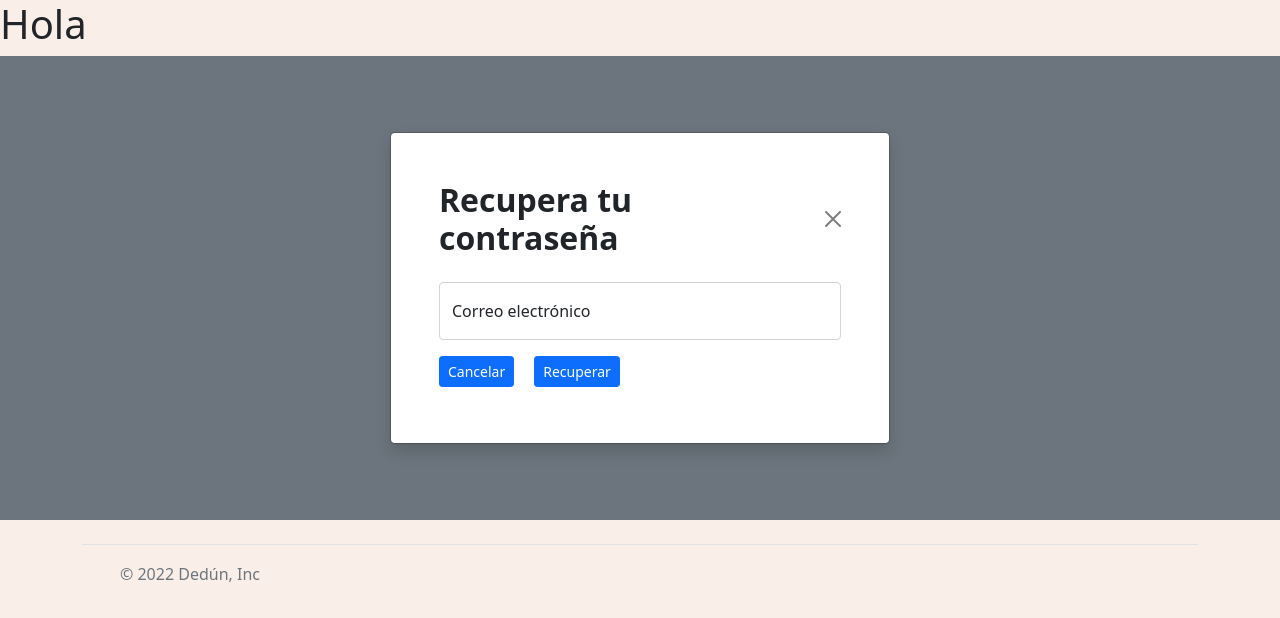
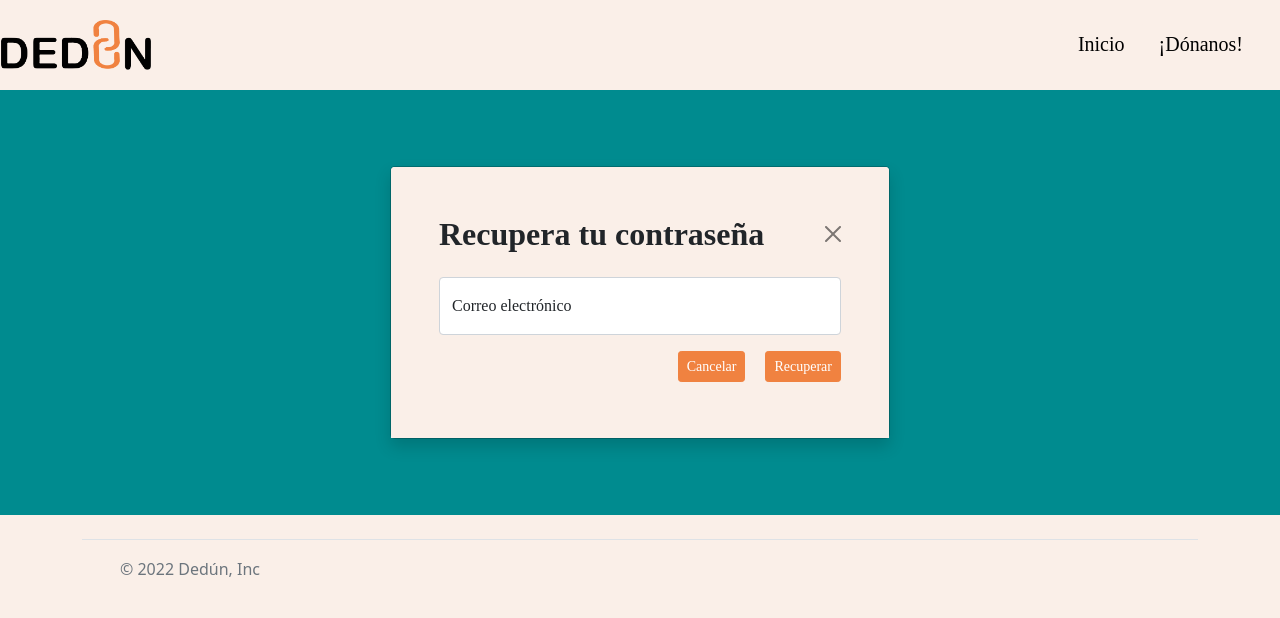
Before and after one commit to AlejandroUN/Ded-n, a Vue app in the folder frontend/: page /recuperarContrasena in a window 1280 px wide. Shown: the top 618 px of the page. Built offline with nearby package versions, Linux system fonts and the light colour scheme.

Commit message:
Vista de recuperar contraseña

```diff
--- a/frontend/src/views/Home.vue
+++ b/frontend/src/views/Home.vue
@@ -18,16 +18,13 @@
         </div>
       </div>
       <div class="col-md-10 mx-auto col-lg-5 font">
-        <form class="p-4 p-md-5 border rounded-3 bg-light fondo2">
-
-
-
-
+        <form class="p-4 p-md-5 border rounded-3 bg-light">
           <router-link to="/IniciarSesion">
             <button class="w-100 btn btn-sm btn-primary color" type="submit">
               Iniciar Sesión
             </button>
-          </router-link> <router-view/>
+          </router-link>
+          <router-view />
 
           <hr class="my-4" />
           <router-link to="/crearCuenta">
@@ -39,50 +36,44 @@
       </div>
     </div>
   </div>
-
 </template>
 
 <script>
-        import AuthenticationService from '@/services/AuthenticationService'
-        import Swal from 'sweetalert2'
+import AuthenticationService from "@/services/AuthenticationService";
+import Swal from "sweetalert2";
 export default {
   data() {
     return {
       email: "",
       password: "",
-                }
+    };
   },
   methods: {
     async login() {
-
-					try{
-                    	await AuthenticationService.login({ // eslint-disable-line no-mixed-spaces-and-tabs
+      try {
+        await AuthenticationService.login({
+          // eslint-disable-line no-mixed-spaces-and-tabs
           email: this.email, // eslint-disable-line no-mixed-spaces-and-tabs
-                        	password: this.password // eslint-disable-line no-mixed-spaces-and-tabs
-                    	}) // eslint-disable-line no-mixed-spaces-and-tabs
+          password: this.password, // eslint-disable-line no-mixed-spaces-and-tabs
+        }); // eslint-disable-line no-mixed-spaces-and-tabs
 
         this.$router.replace({ path: "/entrarPerfil" });
-					} catch(error){
-
-						this.error = error.response.data.error
+      } catch (error) {
+        this.error = error.response.data.error;
         Swal.fire({
-                        icon: 'error',
-                        title: 'Error',
+          icon: "error",
+          title: "Error",
           text: this.error,
-                                })
+        });
       }
-                }
-            }
-        }
+    },
+  },
+};
 </script>
 
 <style>
 .font {
   font-family: AvantGarde !important;
-}
-
-.fondo2 {
-  background-color: #e1f7f7;
 }
 
 .color {
--- a/frontend/src/views/recuperarContrasena.vue
+++ b/frontend/src/views/recuperarContrasena.vue
@@ -1,18 +1,36 @@
 <template>
   <div id="app">
-    <header>
-      <h1>Hola</h1>
+    <header class="margin font">
+      <img src="../assets/logo.png" height="50" />
+      <nav class="nav justify-content-center float-md-end right">
+        <router-link to="/"
+          ><button
+            class="w-100 btn btn-lg btn-primary color_fuente color2"
+            type="submit"
+          >
+            Inicio
+          </button></router-link
+        >
+        <router-link to=""
+          ><button
+            class="w-100 btn btn-lg btn-primary color_fuente color2"
+            type="submit"
+          >
+            ¡Dónanos!
+          </button></router-link
+        >
+      </nav>
     </header>
 
     <div
-      class="modal modal-signin position-static d-block bg-secondary py-5"
+      class="modal modal-signin position-static d-block py-5 bg"
       tabindex="-1"
       role="dialog"
       id="modalSignin"
     >
       <div class="modal-dialog" role="document">
         <div class="modal-content rounded-5 shadow">
-          <div class="modal-header p-5 pb-4 border-bottom-0">
+          <div class="modal-header p-5 pb-4 border-bottom-0 fondo2 font">
             <!-- <h5 class="modal-title">Modal title</h5> -->
             <h2 class="fw-bold mb-0">Recupera tu contraseña</h2>
             <button
@@ -23,8 +41,8 @@
             ></button>
           </div>
 
-          <div class="modal-body p-5 pt-0">
-            <form class="">
+          <div class="modal-body p-5 pt-0 fondo2">
+            <form class="font">
               <div class="form-floating mb-3">
                 <input
                   type="email"
@@ -34,21 +52,23 @@
                 />
                 <label for="floatingInput">Correo electrónico</label>
               </div>
-
-              <button
-                class="mb-2 btn btn-sm rounded-4 btn-primary"
-                type="submit"
-              >
-                Cancelar
-              </button>
-
-              <button
-                class="mb-2 btn btn-sm rounded-4 btn-primary left"
-                type="submit"
-                v-on:click="recuperar()"
-              >
-                Recuperar
-              </button>
+              <router-link to="">
+                <button
+                  class="mb-2 btn btn-sm rounded-4 btn-primary floatr color"
+                  type="submit"
+                >
+                  Recuperar
+                </button>
+              </router-link>
+              <router-link to="/iniciarSesion">
+                <button
+                  class="mb-2 btn btn-sm rounded-4 btn-primary floatr right color"
+                  type="submit"
+                  v-on:click="recuperar()"
+                >
+                  Cancelar
+                </button>
+              </router-link>
             </form>
           </div>
         </div>
@@ -77,7 +97,51 @@ export default {
 </script>
 
 <style>
-.left {
-  margin-left: 20px !important;
+.right {
+  margin-right: 20px !important;
+}
+.floatr {
+  float: right !important;
+}
+.bg {
+  background-color: #008b8f;
+}
+.color {
+  background-color: #f08240 !important;
+  border-color: #f08240 !important;
+}
+
+.color:hover {
+  background-color: #008b8f !important;
+  border-color: #008b8f !important;
+}
+
+.color2 {
+  background-color: #faefe8 !important;
+  border-color: #faefe8 !important;
+  color: black !important;
+}
+
+.color2:hover {
+  background-color: #803d14 !important;
+  border-color: #803d14 !important;
+  color: white !important;
+}
+
+.fondo2 {
+  background-color: #faefe8;
+}
+
+.margin {
+  margin-top: 20px;
+  margin-bottom: 20px;
+}
+
+.font {
+  font-family: AvantGarde !important;
+}
+
+.boton {
+  padding-top: 100% !important;
 }
 </style>
```
Lines whose indentation alone changed are shown as unchanged.
